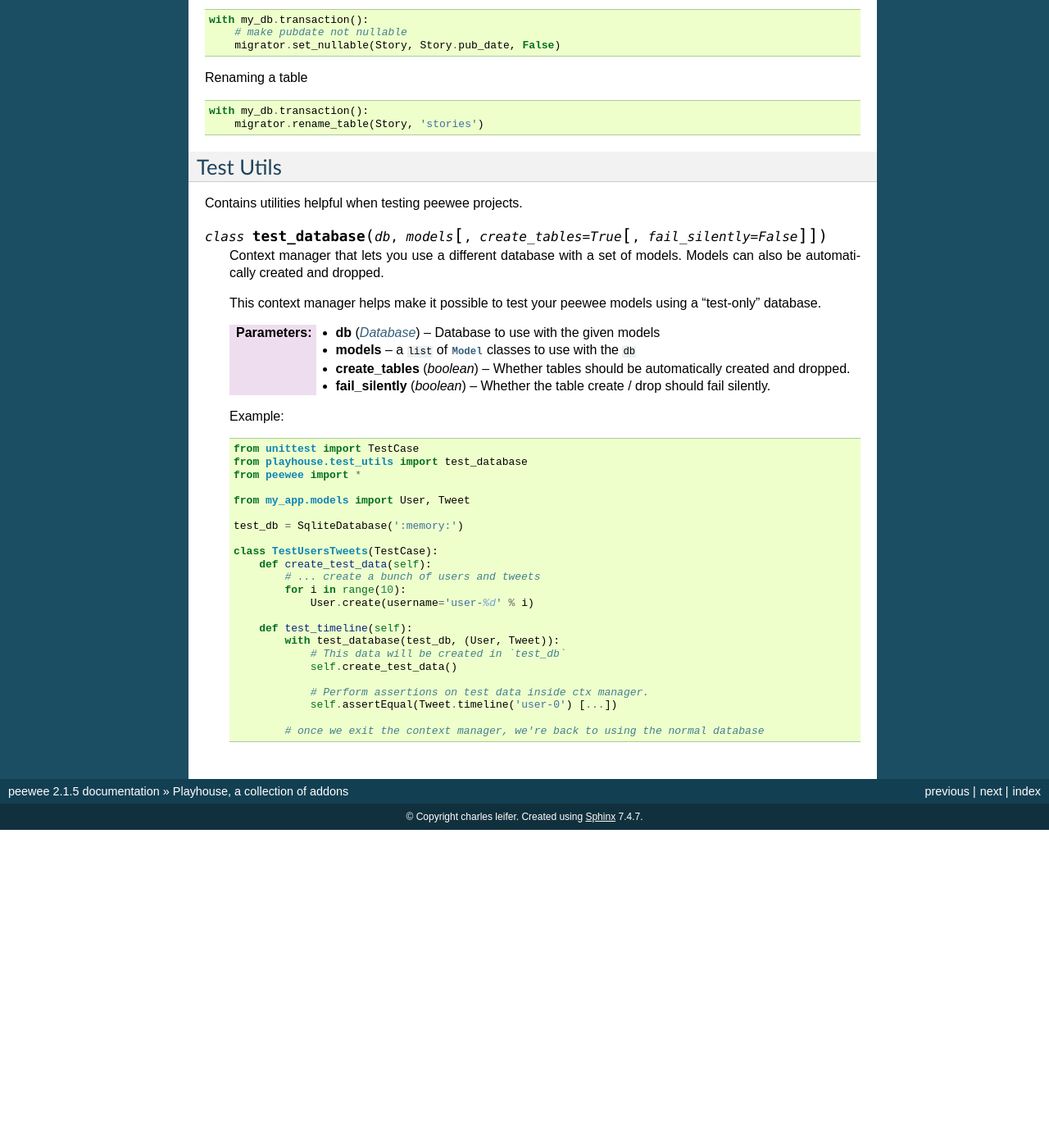
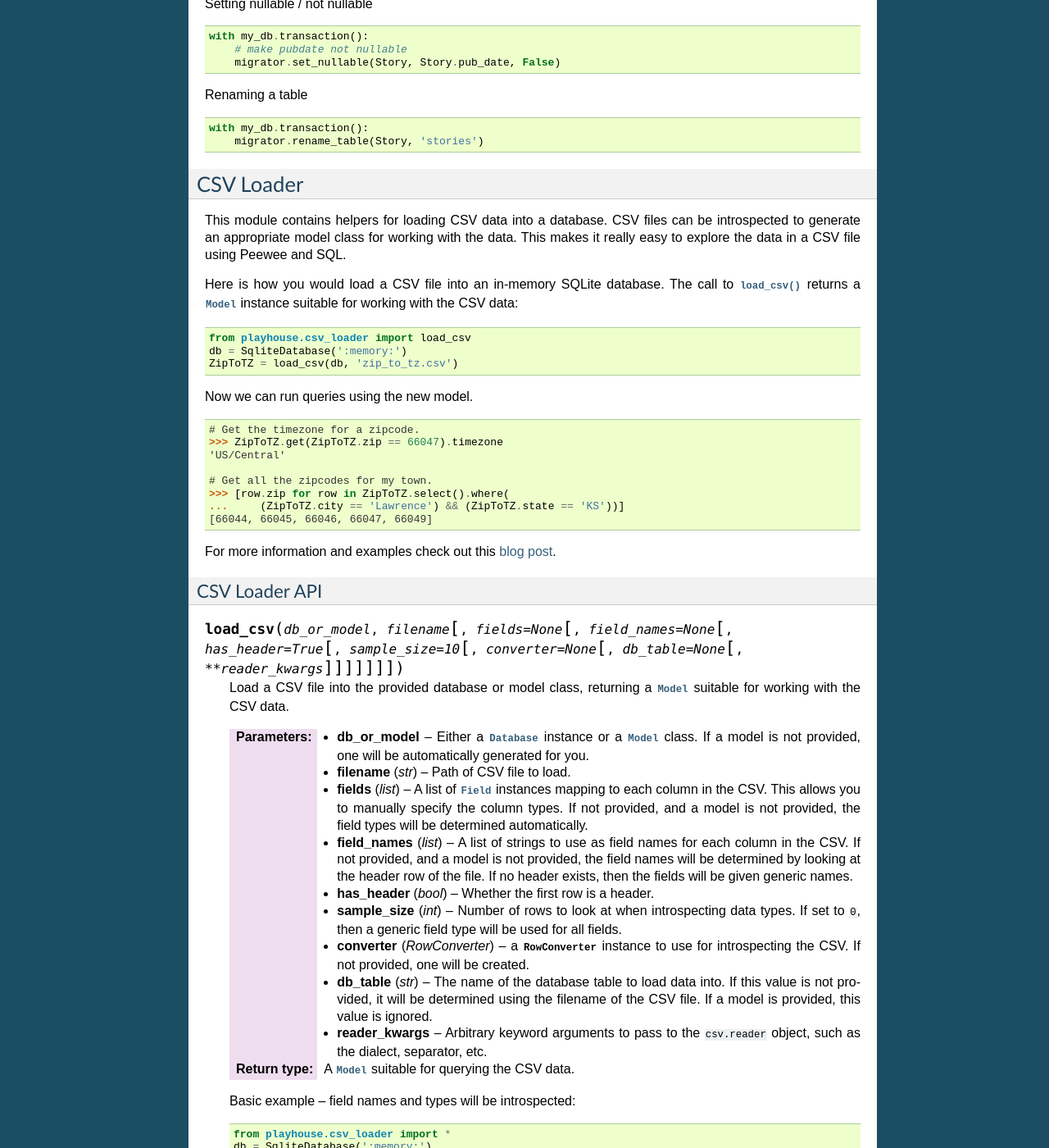
Before and after one commit to coleifer/peewee, a Sphinx documentation site: the page built from docs/peewee/playhouse.rst, in a window 1280 px wide and 1400 px high, scrolled down 19367 px. Shown: the whole window at 82% size. Built offline with Sphinx 7.4.7, drawn with Linux system fonts in a browser that asks for light colours; before the commit the page ends 20379 px from its top, so only the background shows below that; some of the changed text lies outside the part shown.

Commit message:
Docs for csv loader.

```diff
--- a/docs/peewee/playhouse.rst
+++ b/docs/peewee/playhouse.rst
@@ -26,6 +26,7 @@ As well as tools for working with databases:
 
 * :ref:`pwiz`
 * :ref:`migrate`
+* :ref:`csv_loader`
 * :ref:`test_utils`
 
 
@@ -1310,6 +1311,87 @@ Renaming a table
         migrator.rename_table(Story, 'stories')
 
 
+.. _csv_loader:
+
+CSV Loader
+----------
+
+This module contains helpers for loading CSV data into a database.  CSV files can
+be introspected to generate an appropriate model class for working with the data.
+This makes it really easy to explore the data in a CSV file using Peewee and SQL.
+
+Here is how you would load a CSV file into an in-memory SQLite database.  The
+call to :py:func:`load_csv` returns a :py:class:`Model` instance suitable for
+working with the CSV data:
+
+.. code-block:: python
+
+    from playhouse.csv_loader import load_csv
+    db = SqliteDatabase(':memory:')
+    ZipToTZ = load_csv(db, 'zip_to_tz.csv')
+
+Now we can run queries using the new model.
+
+.. code-block:: pycon
+
+    # Get the timezone for a zipcode.
+    >>> ZipToTZ.get(ZipToTZ.zip == 66047).timezone
+    'US/Central'
+
+    # Get all the zipcodes for my town.
+    >>> [row.zip for row in ZipToTZ.select().where(
+    ...     (ZipToTZ.city == 'Lawrence') && (ZipToTZ.state == 'KS'))]
+    [66044, 66045, 66046, 66047, 66049]
+
+For more information and examples check out this `blog post <http://charlesleifer.com/blog/using-peewee-to-explore-csv-files/>`_.
+
+
+CSV Loader API
+^^^^^^^^^^^^^^
+
+.. py:function:: load_csv(db_or_model, filename[, fields=None[, field_names=None[, has_header=True[, sample_size=10[, converter=None[, db_table=None[, **reader_kwargs]]]]]]])
+
+    Load a CSV file into the provided database or model class, returning a
+    :py:class:`Model` suitable for working with the CSV data.
+
+    :param db_or_model: Either a :py:class:`Database` instance or a :py:class:`Model` class.  If a model is not provided, one will be automatically generated for you.
+    :param str filename: Path of CSV file to load.
+    :param list fields: A list of :py:class:`Field` instances mapping to each column in the CSV.  This allows you to manually specify the column types.  If not provided, and a model is not provided, the field types will be determined automatically.
+    :param list field_names: A list of strings to use as field names for each column in the CSV.  If not provided, and a model is not provided, the field names will be determined by looking at the header row of the file.  If no header exists, then the fields will be given generic names.
+    :param bool has_header: Whether the first row is a header.
+    :param int sample_size: Number of rows to look at when introspecting data types.  If set to ``0``, then a generic field type will be used for all fields.
+    :param RowConverter converter: a :py:class:`RowConverter` instance to use for introspecting the CSV.  If not provided, one will be created.
+    :param str db_table: The name of the database table to load data into.  If this value is not provided, it will be determined using the filename of the CSV file.  If a model is provided, this value is ignored.
+    :param reader_kwargs: Arbitrary keyword arguments to pass to the ``csv.reader`` object, such as the dialect, separator, etc.
+    :rtype: A :py:class:`Model` suitable for querying the CSV data.
+
+    Basic example -- field names and types will be introspected:
+
+    .. code-block:: python
+
+        from playhouse.csv_loader import *
+        db = SqliteDatabase(':memory:')
+        User = load_csv(db, 'users.csv')
+
+    Using a pre-defined model:
+
+    .. code-block:: python
+
+        class ZipToTZ(Model):
+            zip = IntegerField()
+            timezone = CharField()
+
+        load_csv(ZipToTZ, 'zip_to_tz.csv')
+
+    Specifying fields:
+
+    .. code-block:: python
+
+        fields = [DecimalField(), IntegerField(), IntegerField(), DateField()]
+        field_names = ['amount', 'from_acct', 'to_acct', 'timestamp']
+        Payments = load_csv(db, 'payments.csv', fields=fields, field_names=field_names, has_header=False)
+
+
 .. _test_utils:
 
 Test Utils
```
